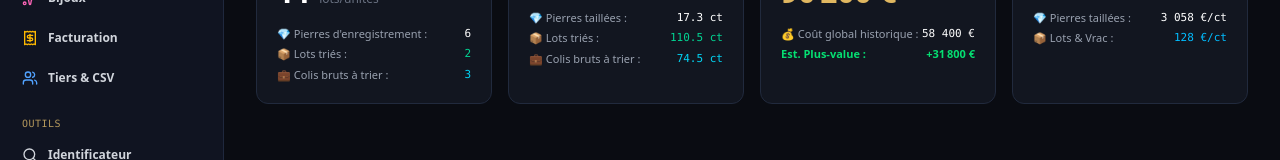
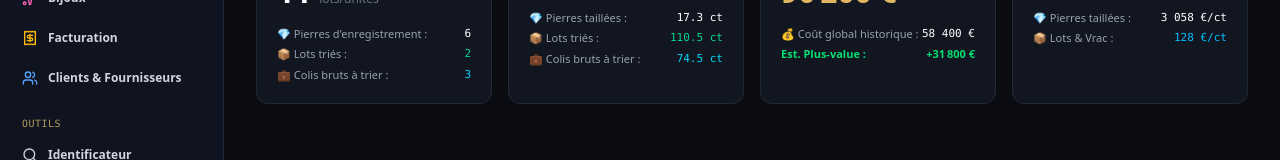
Before and after one commit to rogerioaltman-svg/gemomix-suite, a React (Vite) app: page / in a window 1280 px wide. Shown: the part 247-407 px from the top of the page. Built offline with nearby package versions, Linux system fonts and the light colour scheme; no server answers.

Commit message:
chore(menu): « Tiers & CSV » devient « Clients & Fournisseurs »
Co-Authored-By: Myriel - Rogério Altman <rogerioaltman@gmail.com>

```diff
--- a/src/App.tsx
+++ b/src/App.tsx
@@ -611,7 +611,7 @@ export default function App() {
                 className={`px-3 py-2 text-xs font-semibold rounded-lg transition-all duration-200 border flex items-center gap-1.5 shrink-0 ${selectedTab === 'contacts' ? 'bg-[#bda165] text-black border-[#bda165]' : 'bg-transparent text-gray-300 border-transparent hover:bg-[#161d2d] hover:text-white'}`}
               >
                 <Users className="h-3.5 w-3.5 text-blue-400" />
-                <span className="whitespace-nowrap">Tiers & CSV</span>
+                <span className="whitespace-nowrap">Clients & Fournisseurs</span>
               </button>
               <button
                 id="tab-identifier-mobile"
--- a/src/components/ClientFormModal.tsx
+++ b/src/components/ClientFormModal.tsx
@@ -14,7 +14,7 @@ interface ClientFormModalProps {
   onClose: () => void;
 }
 
-// Fenêtre unique de saisie d'un client, partagée par « Tiers & CSV » et la Facturation
+// Fenêtre unique de saisie d'un client, partagée par « Clients & Fournisseurs » et la Facturation
 export default function ClientFormModal({ client, onSave, onClose }: ClientFormModalProps) {
   const [form, setForm] = useState({
     name: client?.name || '',
--- a/src/components/PurchaseManager.tsx
+++ b/src/components/PurchaseManager.tsx
@@ -133,7 +133,7 @@ export default function PurchaseManager({
     </p>
   );
 
-  // Fournisseurs proposés : uniquement ceux de l'annuaire (Tiers & CSV). Un fournisseur
+  // Fournisseurs proposés : uniquement ceux de l'annuaire (Clients & Fournisseurs). Un fournisseur
   // saisi à la main dans un ancien achat reste sélectionnable tant que cet achat est ouvert.
   const [isSupplierModalOpen, setIsSupplierModalOpen] = useState(false);
   const directorySuppliers = useMemo(() => {
--- a/src/components/SalesManager.tsx
+++ b/src/components/SalesManager.tsx
@@ -57,7 +57,7 @@ export default function SalesManager({
   const [restockOnCredit, setRestockOnCredit] = useState(true);
   const [pendingCreditOf, setPendingCreditOf] = useState<string | null>(null); // avoir en cours de création : on l'ouvre dès qu'il apparaît
 
-  // Création d'un client sans quitter la facturation : même fenêtre que « Tiers & CSV »
+  // Création d'un client sans quitter la facturation : même fenêtre que « Clients & Fournisseurs »
   const [isQuickClientModalOpen, setIsQuickClientModalOpen] = useState(false);
 
   // Identité du vendeur pour l'impression : la copie figée à l'émission si elle existe, sinon
--- a/src/components/Sidebar.tsx
+++ b/src/components/Sidebar.tsx
@@ -30,7 +30,7 @@ const METIER_ITEMS: NavItem[] = [
   { id: 'tab-purchases-sidebar', tab: 'purchases', label: 'Achats', icon: <ShoppingBag className="h-4 w-4 text-emerald-400" /> },
   { id: 'tab-bijoux-sidebar', tab: 'bijoux', label: 'Bijoux', icon: <Sparkles className="h-4 w-4 text-pink-400" /> },
   { id: 'tab-invoices-sidebar', tab: 'invoices', label: 'Facturation', icon: <Receipt className="h-4 w-4 text-amber-400" /> },
-  { id: 'tab-contacts-sidebar', tab: 'contacts', label: 'Tiers & CSV', icon: <Users className="h-4 w-4 text-blue-400" /> }
+  { id: 'tab-contacts-sidebar', tab: 'contacts', label: 'Clients & Fournisseurs', icon: <Users className="h-4 w-4 text-blue-400" /> }
 ];
 
 const OUTILS_ITEMS: NavItem[] = [
```
